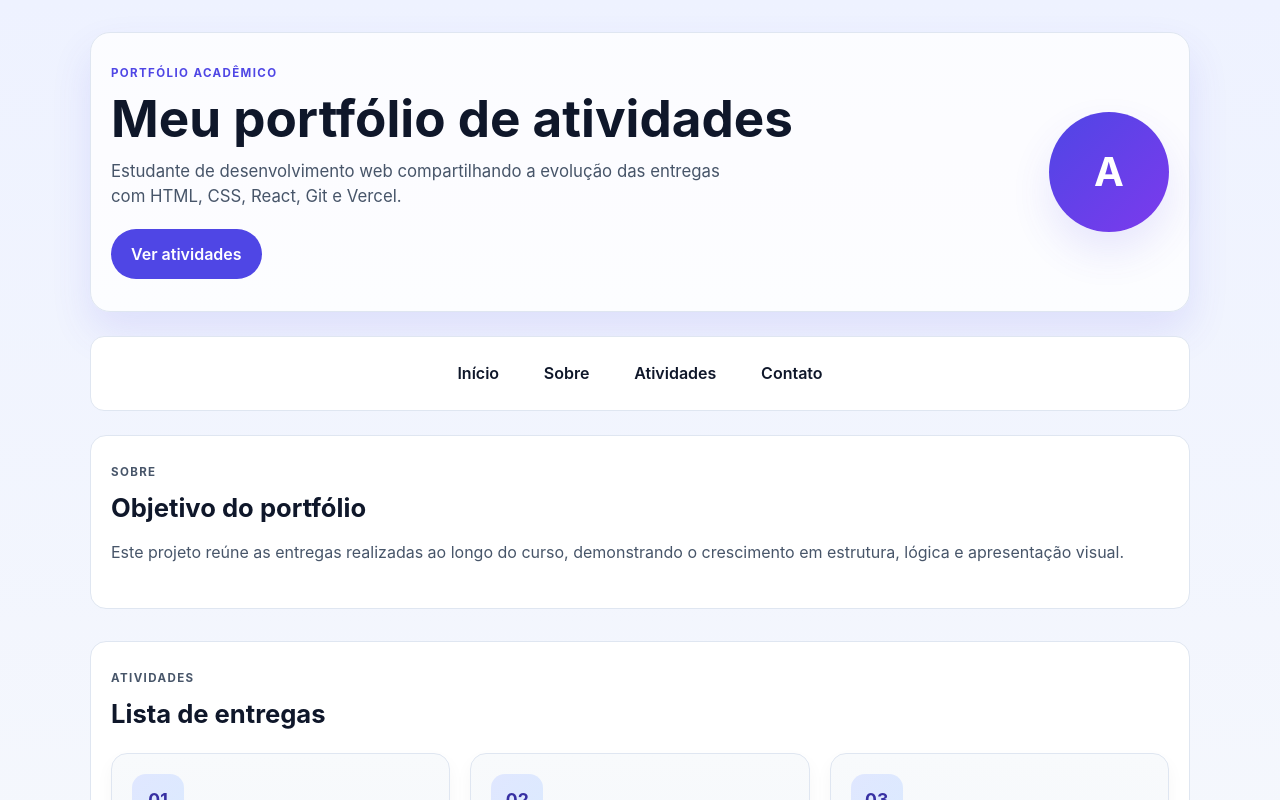
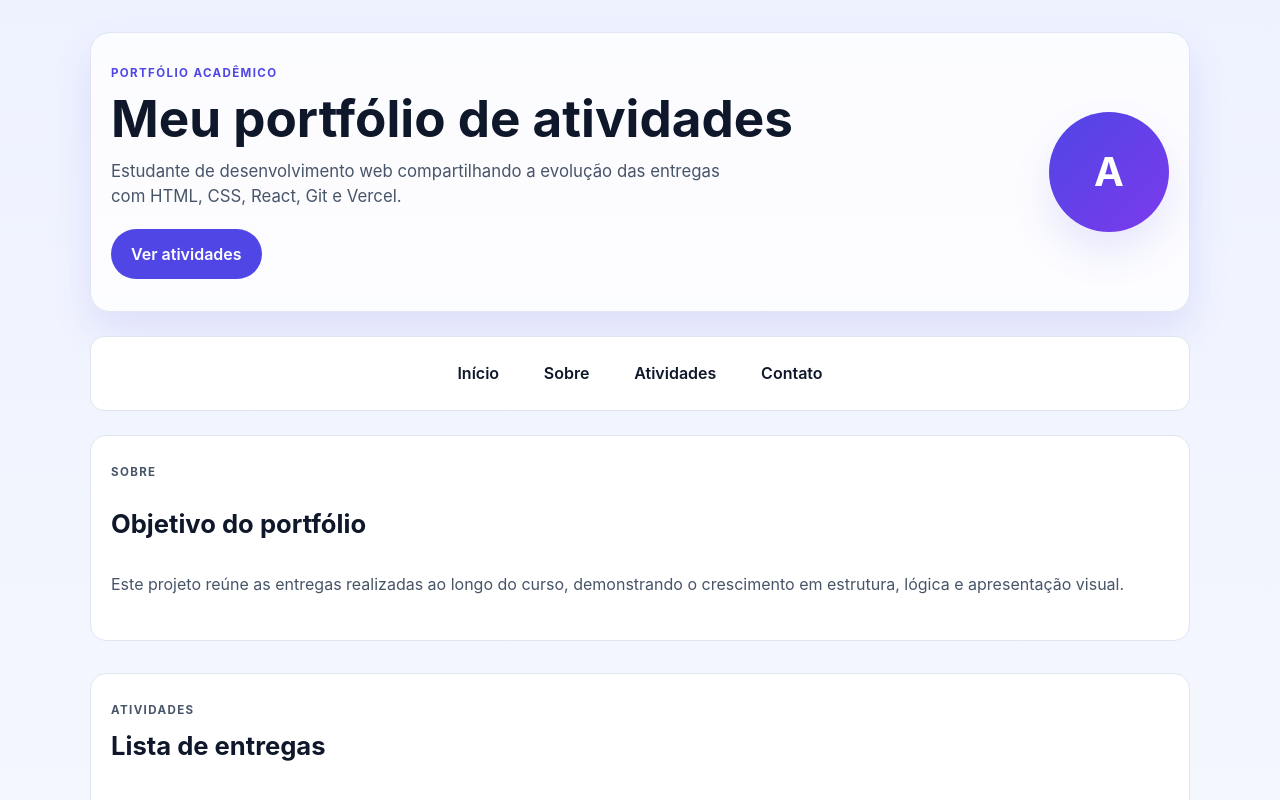
Before and after one commit to juliana008/anotacoes, a React (Vite) app in the folder Desenvolvimento_Full_Stack/Aulas/React/pratica_revisao/: page / in a window 1280 px wide. Shown: the top 800 px of the page. Built offline with nearby package versions, Linux system fonts and the light colour scheme.

Commit message:
style: aplicar Flexbox ao layou

```diff
--- a/Desenvolvimento_Full_Stack/Aulas/React/pratica_revisao/src/App.css
+++ b/Desenvolvimento_Full_Stack/Aulas/React/pratica_revisao/src/App.css
@@ -15,6 +15,31 @@
   border-radius: var(--raio-grande);
   margin-bottom: 24px;
   box-shadow: var(--sombra-suave);
+}
+
+.menu {
+  display: flex;
+  justify-content: center;
+  align-items: center;
+  gap: 1rem;
+  flex-wrap: wrap;
+  padding: 16px 20px;
+  background: var(--cor-card);
+  border: 1px solid var(--cor-borda);
+  border-radius: 14px;
+  margin-bottom: 24px;
+}
+
+.bloco {
+  display: flex;
+  flex-direction: column;
+  justify-content: center;
+  gap: 16px;
+  margin-bottom: 32px;
+  padding: 28px 20px;
+  background: var(--cor-card);
+  border: 1px solid var(--cor-borda);
+  border-radius: var(--raio-medio);
 }
 
 .cabecalho__texto {
```
